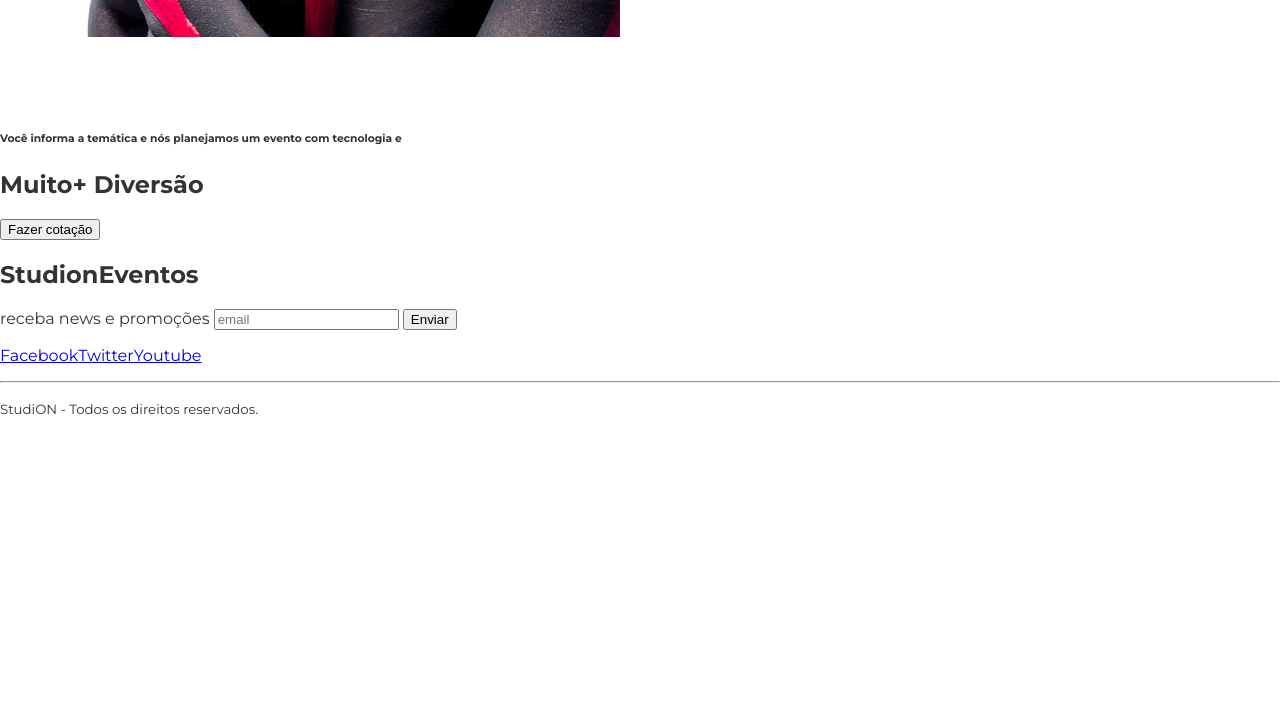
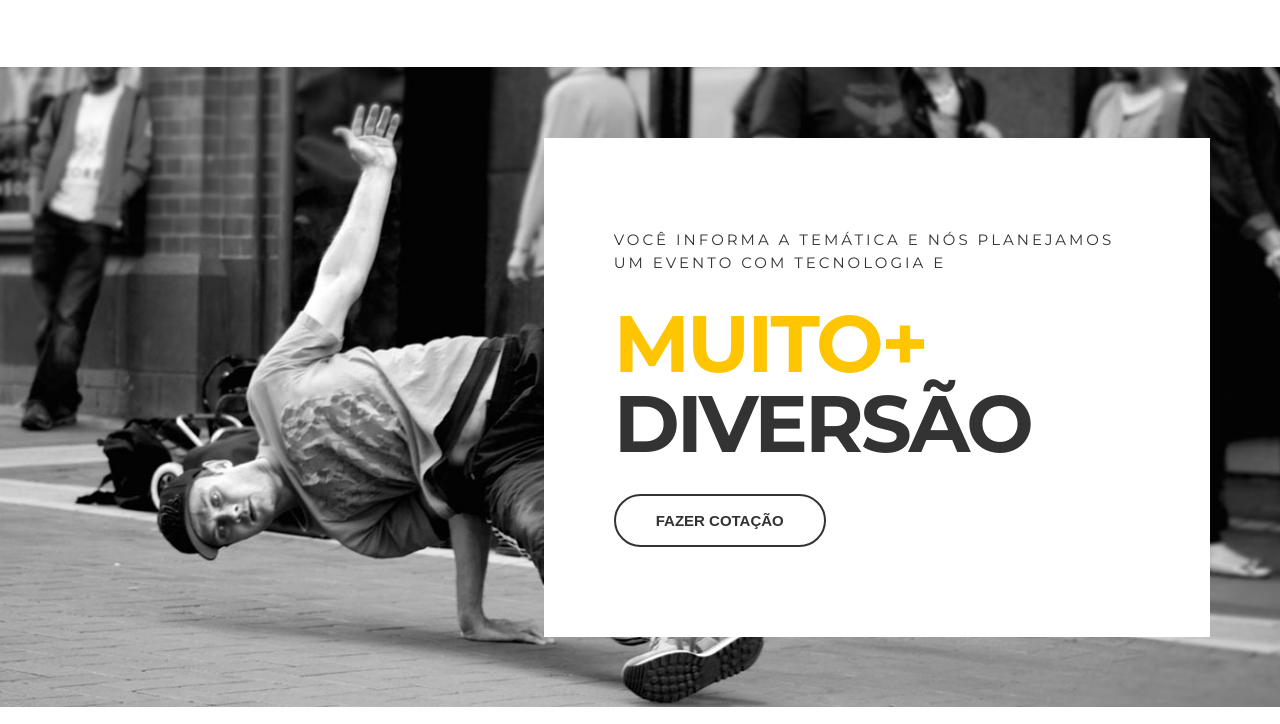
Before and after one commit to todd7/studion, a website: page src/index.html in a window 1280 px wide. Shown: the part 1520-2244 px from the top of the page. Before the commit the page ends 1954 px from the top, so only its background shows below. Drawn offline with Linux system fonts and the light colour scheme.

Commit message:
quote done

```diff
--- a/src/index.html
+++ b/src/index.html
@@ -100,6 +100,7 @@
           src="./images/institutional.jpg"
           alt="Studion institutional"
         />
+
         <div class="institutional__copy">
           <h6>Fazemos o seu evento acontecer</h6>
           <h4>Lorem ipsum, dolor sit amet consectetur adipisicing elit.</h4>
@@ -113,13 +114,17 @@
         </div>
       </section>
 
-      <section>
-        <div>
-          <h6>
-            Você informa a temática e nós planejamos um evento com tecnologia e
-          </h6>
-          <h2><span>Muito+ </span>Diversão</h2>
-          <button>Fazer cotação</button>
+      <section class="quote">
+        <div class="container quote__container">
+          <div class="quote__copy">
+            <h6>
+              Você informa a temática e nós planejamos um evento com tecnologia e
+            </h6>
+
+            <h2><span class="copy--primary">Muito+ </span>Diversão</h2>
+
+            <button class="btn btn--quote">Fazer cotação</button>
+          </div>
         </div>
       </section>
     </main>
--- a/src/style.css
+++ b/src/style.css
@@ -99,7 +99,7 @@ ul {
 
 .slide {
   position: relative;
-  height: calc(100vh - 7.75rem);
+  height: calc(95vh - 7.75rem);
 }
 
 .slide__background-image {
@@ -143,6 +143,7 @@ ul {
   font-weight: 700;
   text-transform: uppercase;
   transition: 0.3s all ease;
+  outline: none;
 }
 
 .btn:hover,
@@ -215,4 +216,53 @@ ul {
 .btn--institutional:hover {
   color: var(--color-copy);
   background: unset;
+  box-shadow: 0 1rem 1rem #0006;
 }
+
+.quote {
+  background-image: url(./images/parallax.jpg);
+  background-attachment: fixed;
+  background-repeat: no-repeat;
+  background-size: cover;
+  background-position: center;
+}
+
+.quote__container {
+  display: grid;
+  align-items: center;
+  justify-items: end;
+  min-height: 80vh;
+}
+
+.quote__copy {
+  background-color: #fff;
+  padding: 5.625rem 4.375rem;
+}
+
+.quote__copy h6 {
+  font-size: 0.9375rem;
+  font-weight: 400;
+  letter-spacing: 0.1875rem;
+  line-height: 1.4375rem;
+  max-width: 53ch;
+  text-transform: uppercase;
+  margin: 0;
+}
+
+.quote__copy h2 {
+  font-size: 5rem;
+  line-height: 5rem;
+  text-transform: uppercase;
+  letter-spacing: -0.1875rem;
+  margin: 1.875rem 0;
+}
+
+.quote__copy h2 span {
+  display: block;
+}
+
+.btn--quote {
+  color: var(--color-copy);
+  border-color: var(--color-copy);
+  background: unset;
+}
```
